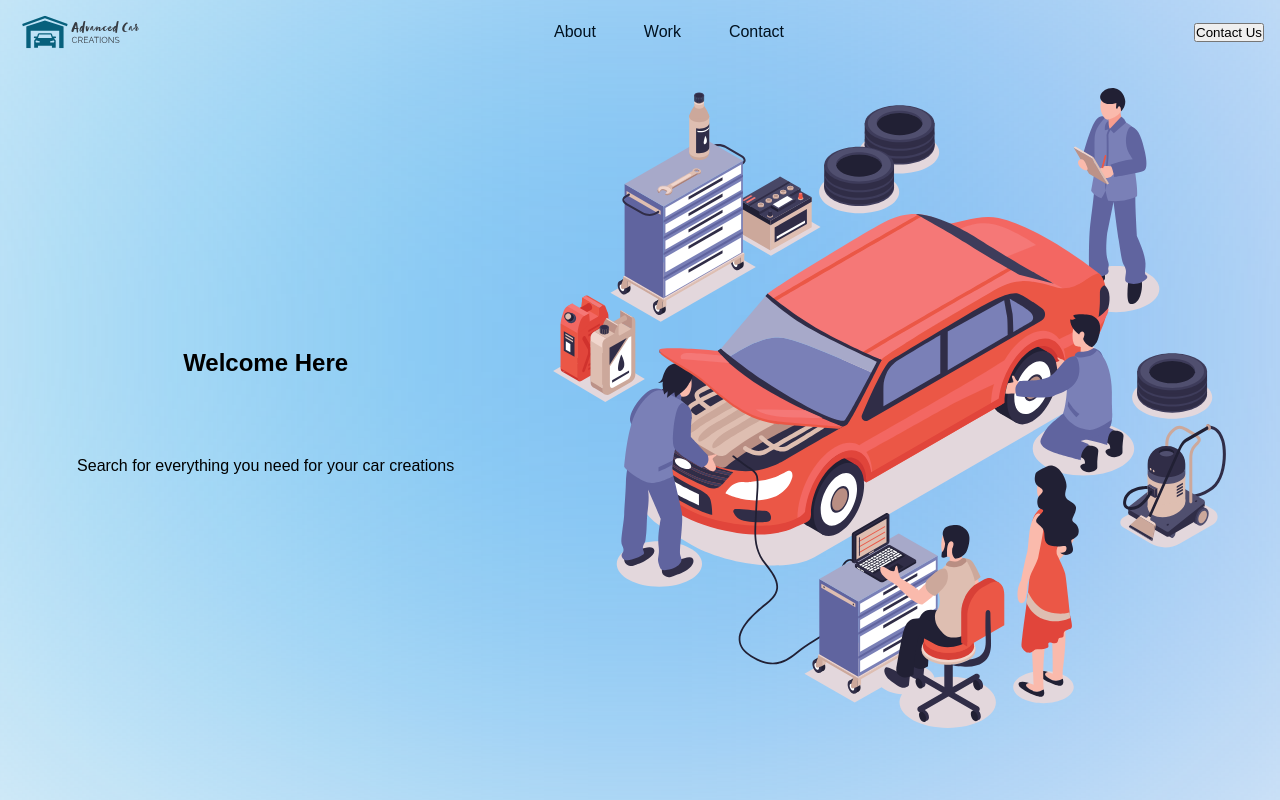
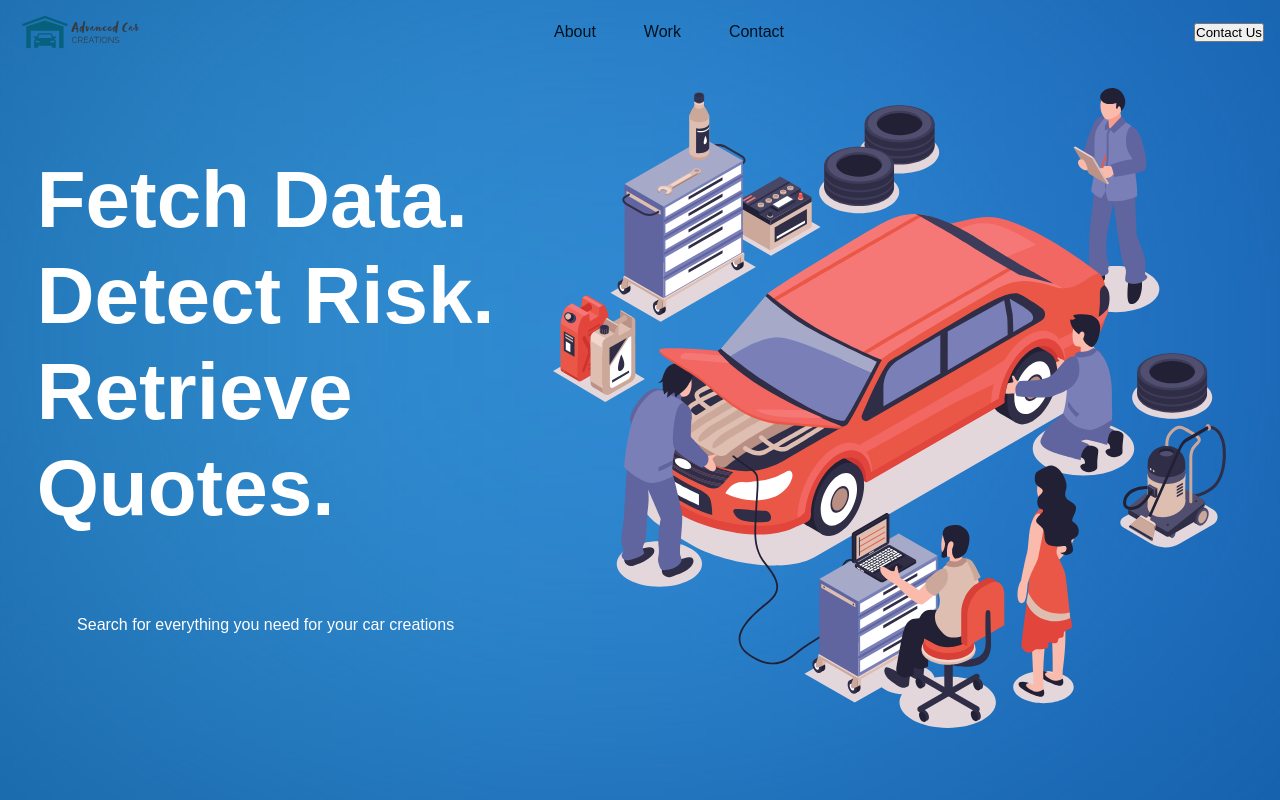
Before and after one commit to joncoronel/ACC, a Next.js app: page / in a window 1280 px wide. Shown: the top 800 px of the page. Built offline with nearby package versions, Linux system fonts and the light colour scheme; a web font is replaced by a local one.

Commit message:
changed landing page textFF

```diff
--- a/components/Sections/Landing.js
+++ b/components/Sections/Landing.js
@@ -9,7 +9,10 @@ export default function Hero() {
 
       <div className={styles.content}>
         <div className={styles.text}>
-          <h1 className={styles.title}>Welcome Here</h1>
+          <h1 className={styles.title}>
+            Fetch Data. <br></br>Detect Risk. <br></br> Retrieve<br></br>{" "}
+            Quotes.
+          </h1>
           <p className={styles.desc}>
             Search for everything you need for your car creations
           </p>
--- a/components/Sections/Landing.module.scss
+++ b/components/Sections/Landing.module.scss
@@ -54,17 +54,21 @@
 .text {
   display: flex;
   align-items: center;
-  justify-content: center;
+  justify-content: flex-start;
   width: 40%;
   height: 100%;
   flex-direction: column;
   gap: 5rem;
+  padding-top: 4rem;
+  color: white;
 }
 
 .title {
   display: flex;
   align-items: center;
   justify-content: center;
+  font-size: 5rem;
+  line-height: 1.2;
 }
 
 .desc {
--- a/styles/globals.css
+++ b/styles/globals.css
@@ -13,7 +13,7 @@
 
 html,
 body {
-  background-color: #f1f5f9;
+  background-color: #0e559c;
   padding: 0;
   margin: 0;
   font-family: var(--font-arima), sans-serif;
```
